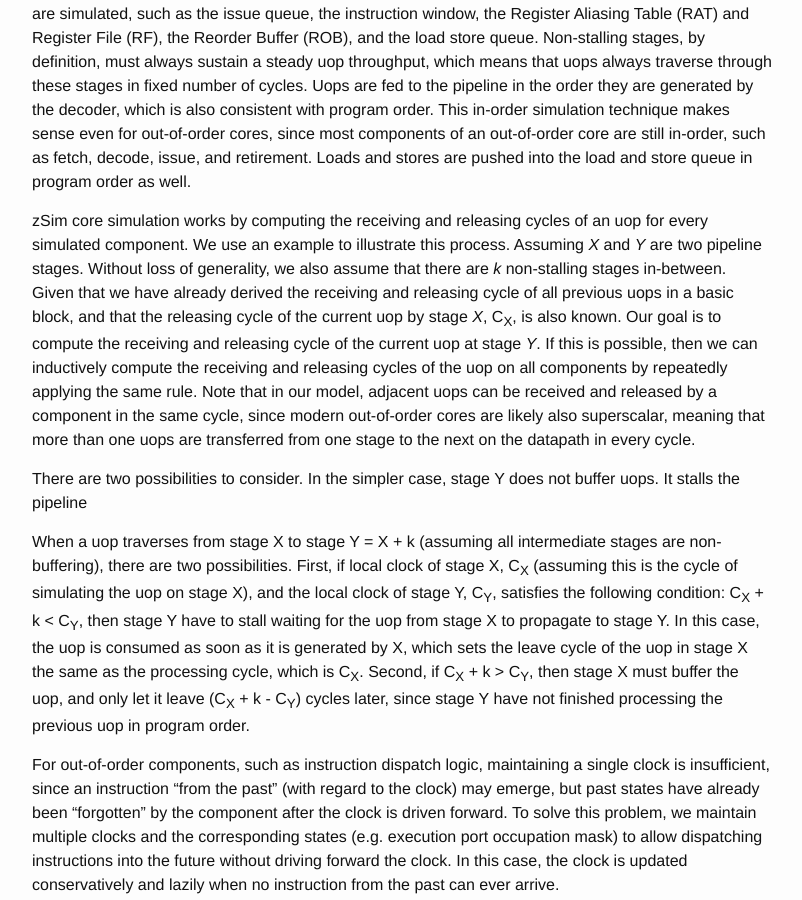
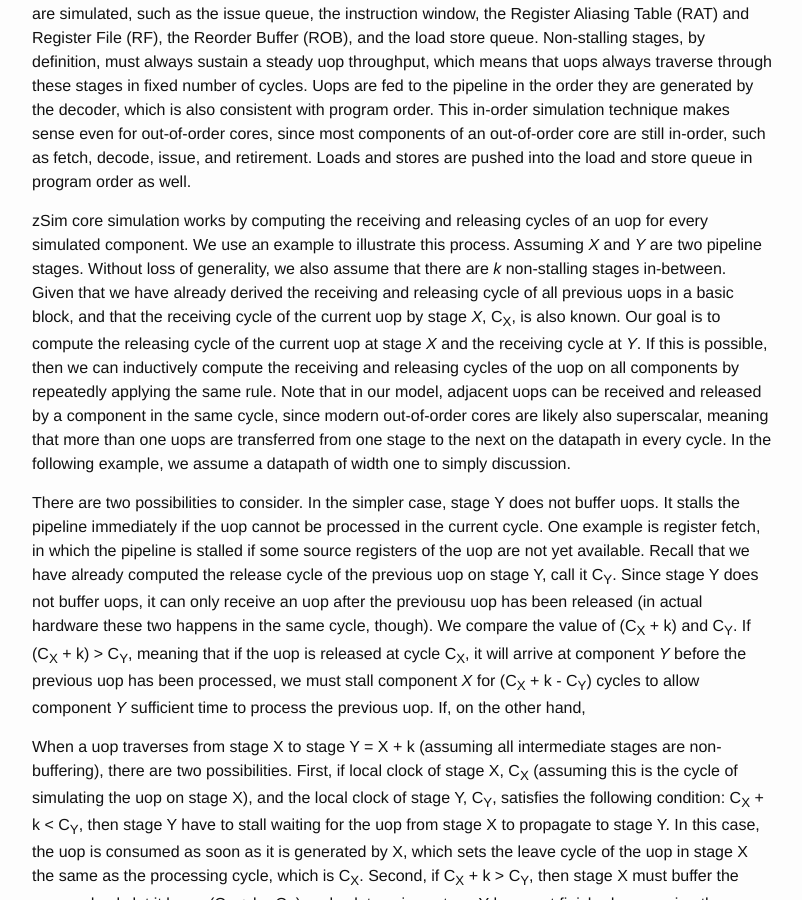
Before and after one commit to wangziqi2013/wangziqi2013.github.io, a Jekyll site: the page built from _posts/2019-12-31-zsim-microarch.markdown, in a window 1280 px wide and 900 px high, scrolled down 10793 px. Shown: the whole window, without its empty margins (238-1040 px from the left). Built offline with Jekyll 4.4.1, drawn with Linux system fonts in a browser that asks for light colours.

Commit message:
Working on example

```diff
--- a/_posts/2019-12-31-zsim-microarch.markdown
+++ b/_posts/2019-12-31-zsim-microarch.markdown
@@ -390,14 +390,23 @@ and stores are pushed into the load and store queue in program order as well.
 zSim core simulation works by computing the receiving and releasing cycles of an uop for every simulated component. We
 use an example to illustrate this process. Assuming *X* and *Y* are two pipeline stages. Without loss of generality, we
 also assume that there are *k* non-stalling stages in-between. Given that we have already
-derived the receiving and releasing cycle of all previous uops in a basic block, and that the releasing cycle of the
-current uop by stage *X*, C<sub>X</sub>, is also known. Our goal is to compute the receiving and releasing cycle of the
-current uop at stage *Y*. If this is possible, then we can inductively compute the receiving and releasing cycles
-of the uop on all components by repeatedly applying the same rule. Note that in our model, adjacent uops can be
-received and released by a component in the same cycle, since modern out-of-order cores are likely also superscalar,
-meaning that more than one uops are transferred from one stage to the next on the datapath in every cycle.
+derived the receiving and releasing cycle of all previous uops in a basic block, and that the receiving cycle of the
+current uop by stage *X*, C<sub>X</sub>, is also known. Our goal is to compute the releasing cycle of the
+current uop at stage *X* and the receiving cycle at *Y*. If this is possible, then we can inductively compute the receiving
+and releasing cycles of the uop on all components by repeatedly applying the same rule. Note that in our model, adjacent
+uops can be received and released by a component in the same cycle, since modern out-of-order cores are likely also
+superscalar, meaning that more than one uops are transferred from one stage to the next on the datapath in every cycle.
+In the following example, we assume a datapath of width one to simply discussion.
 
 There are two possibilities to consider. In the simpler case, stage Y does not buffer uops. It stalls the pipeline
+immediately if the uop cannot be processed in the current cycle. One example is register fetch, in which the pipeline
+is stalled if some source registers of the uop are not yet available. Recall that we have already computed the release
+cycle of the previous uop on stage Y, call it C<sub>Y</sub>. Since stage Y does not buffer uops, it can only receive
+an uop after the previousu uop has been released (in actual hardware these two happens in the same cycle, though).
+We compare the value of (C<sub>X</sub> + k) and C<sub>Y</sub>. If (C<sub>X</sub> + k) > C<sub>Y</sub>, meaning that if
+the uop is released at cycle C<sub>X</sub>, it will arrive at component *Y* before the previous uop has been processed,
+we must stall component *X* for (C<sub>X</sub> + k - C<sub>Y</sub>) cycles to allow component *Y* sufficient time
+to process the previous uop. If, on the other hand,
 
 When a uop traverses from stage X to stage Y = X + k (assuming all intermediate
 stages are non-buffering), there are two possibilities. First, if local clock of stage X, C<sub>X</sub> (assuming this
```
